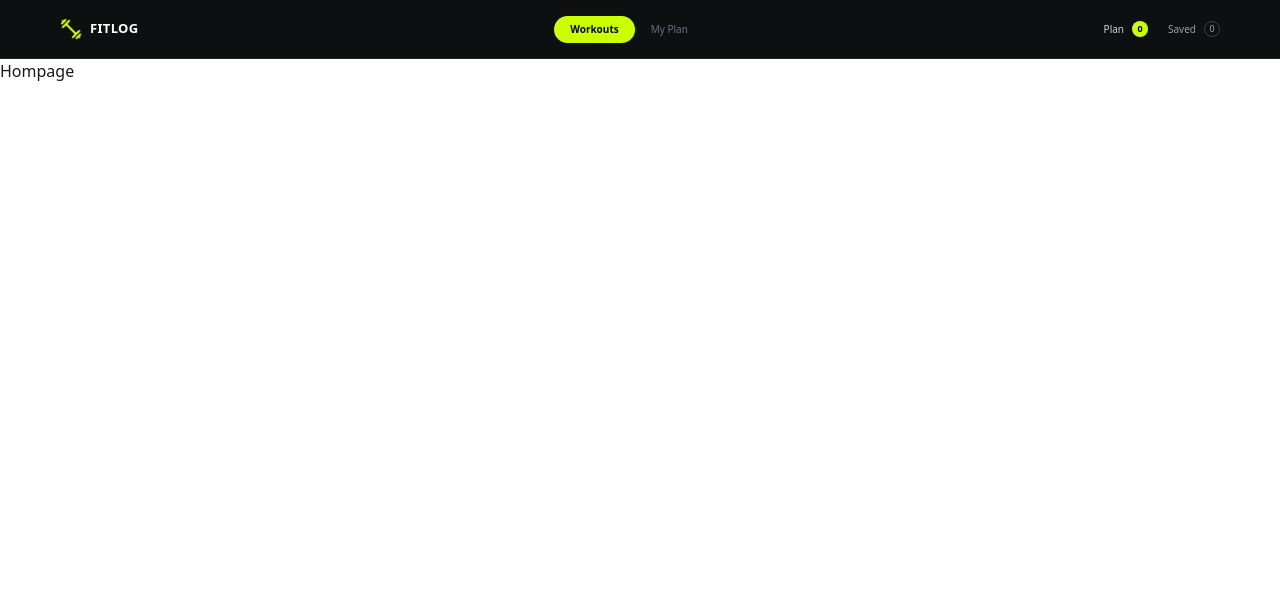
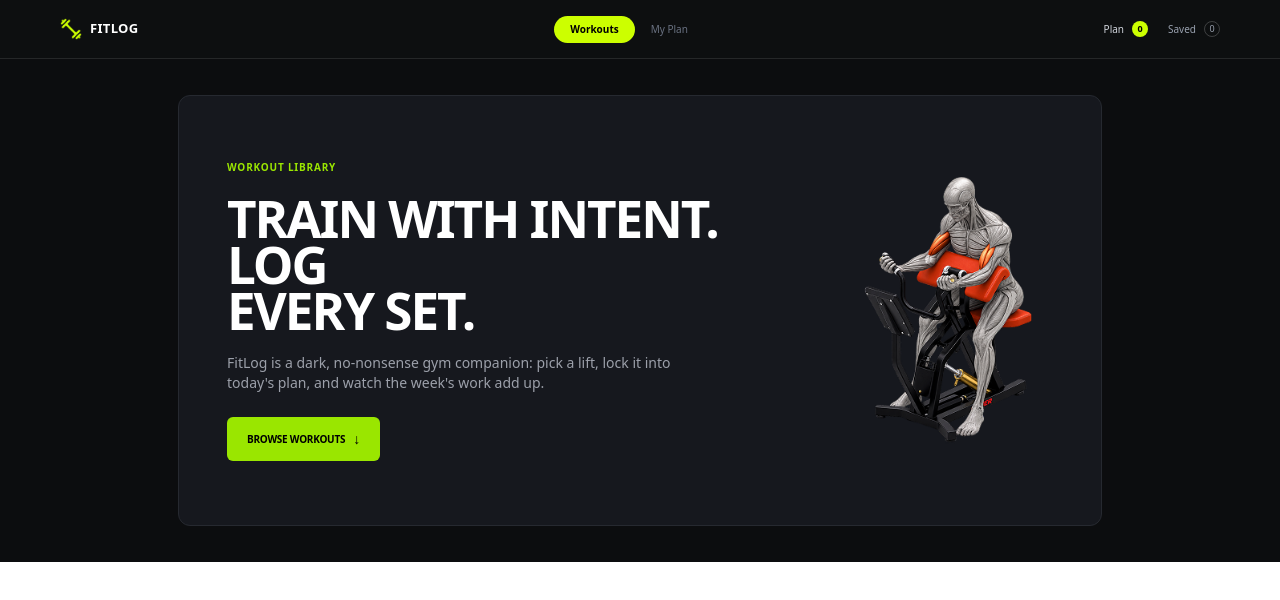
Before and after one commit to Faiazrahman07/Fit-check, a Next.js app: page / in a window 1280 px wide. Shown: the top 600 px of the page. Built offline with nearby package versions, Linux system fonts and the light colour scheme.

Commit message:
add the banner section

```diff
--- /dev/null
+++ b/src/app/Components/Homepage/Banner.js
@@ -0,0 +1,51 @@
+
+import Image from "next/image";
+import Link from "next/link";
+import bannerLogo from "@/assets/banner.png";
+
+const Banner = () => {
+  return (
+    <section className="bg-[#0c0d0f] px-5 py-9 text-white sm:px-8 lg:px-10">
+      <div className="mx-auto grid max-w-[924px] overflow-hidden rounded-xl border border-[#262930] bg-[#16181e] md:grid-cols-[1.35fr_0.65fr]">
+
+
+        <div className="flex flex-col items-start justify-center px-10 py-14 sm:px-12 md:py-16">
+
+          <p className="mb-5 text-[10px] font-extrabold uppercase tracking-[0.08em] text-lime-400">
+            Workout Library
+          </p>
+<h1 className="font-[var(--font-oswald)] text-4xl font-black uppercase leading-[0.9] tracking-[-0.040em] sm:text-5xl lg:text-[3.2rem]">
+  Train with intent. Log
+  <br />
+  every set.
+</h1>
+    <p className="mt-5 max-w-[465px] text-sm leading-5 text-[#9ca0aa]">
+            FitLog is a dark, no-nonsense gym companion: pick a lift, lock it
+            into today&apos;s plan, and watch the week&apos;s work add up.
+          </p>
+
+          <Link
+            href="#library"
+            className="mt-6 inline-flex items-center gap-2 rounded-md bg-lime-400 px-5 py-3 text-[10px] font-extrabold uppercase tracking-tight text-black transition hover:bg-lime-300"
+          >
+            Browse Workouts
+            <span className="text-sm font-bold">↓</span>
+          </Link>
+        </div>
+
+
+        <div className="relative flex min-h-[270px] items-center justify-center px-8 py-7 md:min-h-full md:px-4">
+          <Image
+            src={bannerLogo}
+            alt="Athlete training on a rowing machine"
+            priority
+            className="h-auto w-full max-w-[290px] object-contain"
+          />
+        </div>
+
+      </div>
+    </section>
+  );
+};
+
+export default Banner;
--- a/src/app/page.js
+++ b/src/app/page.js
@@ -1,9 +1,10 @@
 import React from 'react';
+import Banner from './Components/Homepage/Banner';
 
 const page = () => {
   return (
     <div>
-      Hompage
+     <Banner></Banner>
     </div>
   );
 };
```
